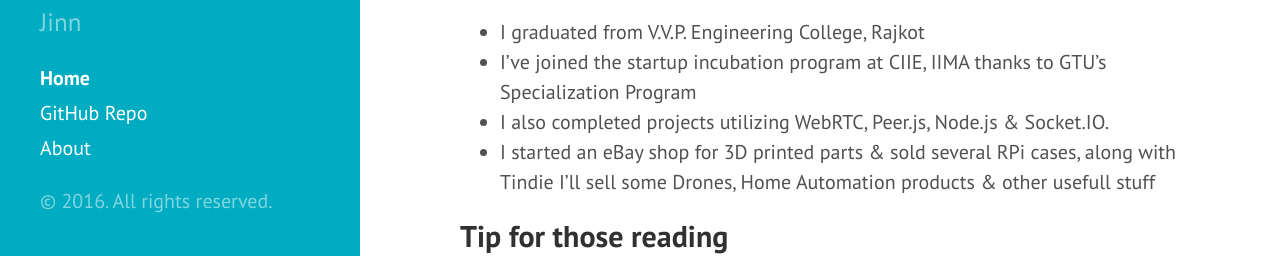
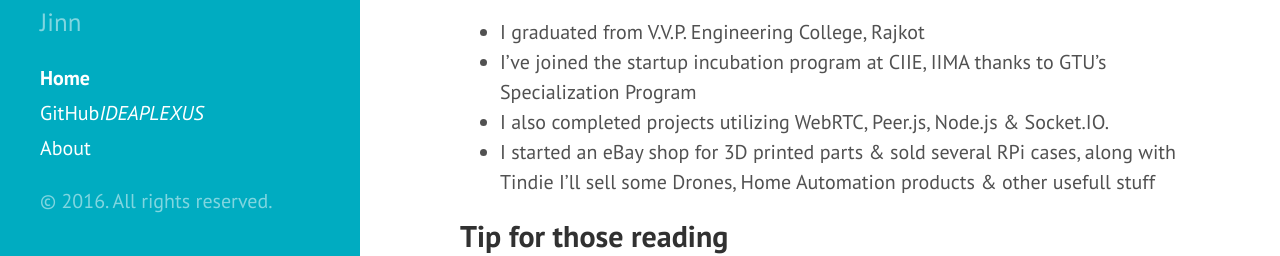
Before and after one commit to iakashpaul/iakashpaul.github.io, a Jekyll site: the page built from index.html, in a window 1280 px wide and 900 px high, scrolled down 489 px. Shown: the part 644-900 px from the top of the window. Built offline with Jekyll 4.4.1, drawn with Linux system fonts in a browser that asks for light colours; the list of posts is cut into pages by our own code.

Commit message:
Update sidebar.html

```diff
--- a/_includes/sidebar.html
+++ b/_includes/sidebar.html
@@ -11,7 +11,7 @@
 
     <nav class="sidebar-nav">
       <a class="sidebar-nav-item{% if page.url == site.baseurl %} active{% endif %}" href="{{ site.baseurl }}">Home</a>
-      <a class="sidebar-nav-item" href="{{ site.github.repo }}">GitHub Repo</a>
+      <a class="sidebar-nav-item" href="{{ site.github.repo }}">GitHub<i class="fa fa-twitter">IDEAPLEXUS</i></a>
       {% comment %}
         The code below dynamically generates a sidebar nav of pages with
         `layout: page` in the front-matter. See readme for usage.
```
